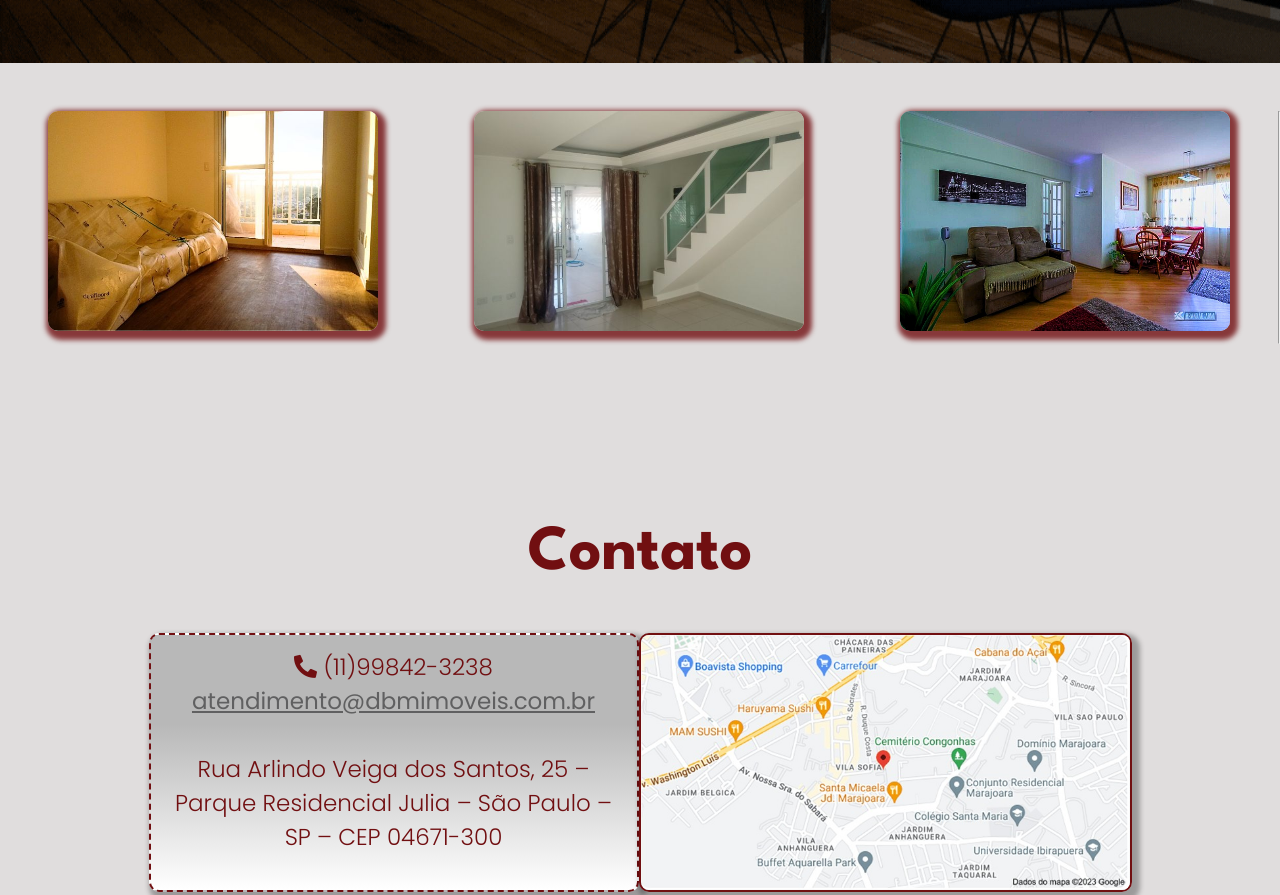
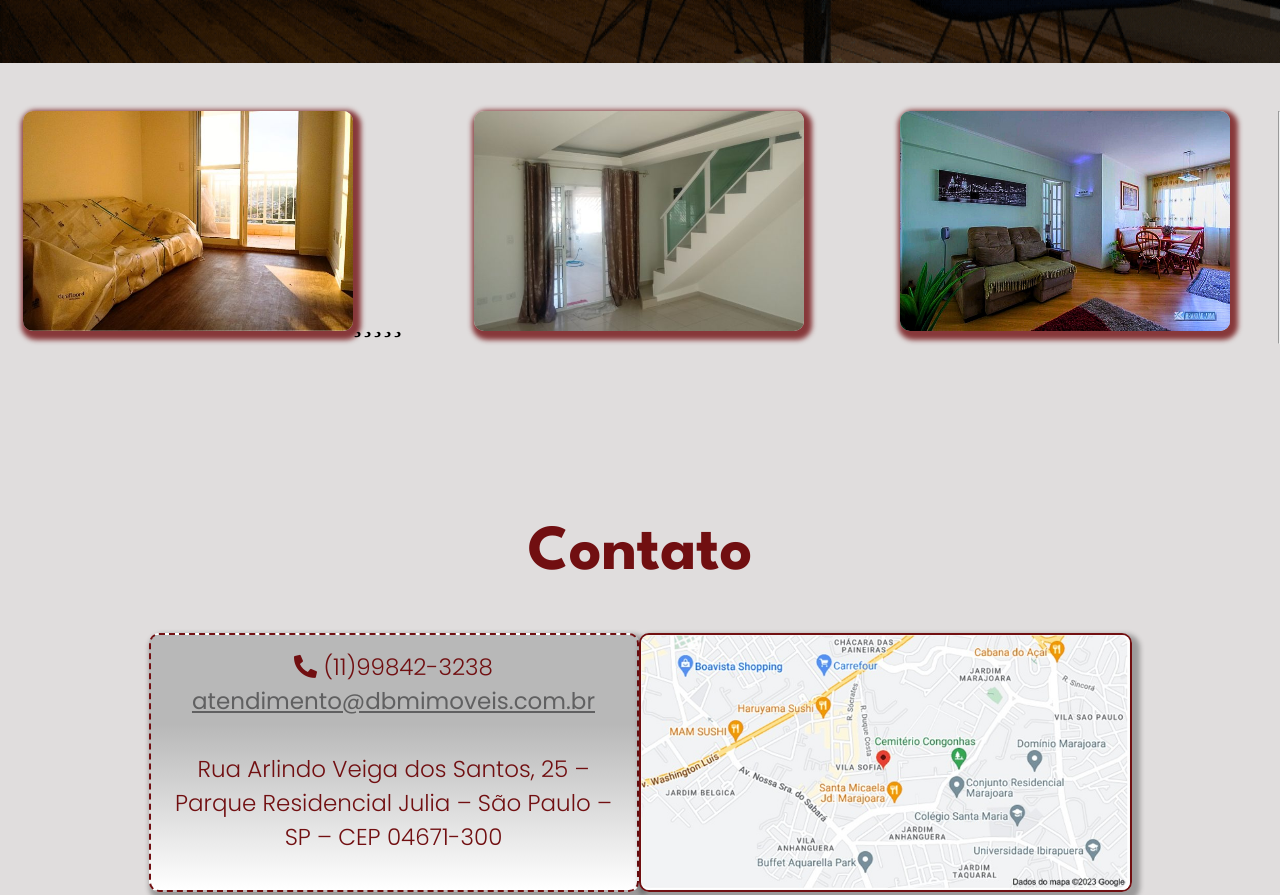
Before and after one commit to brunakin/DBM-Imoveis, a plain HTML site: page index.html in a window 1280 px wide. Shown: the part 757-1652 px from the top of the page. Drawn offline with Linux system fonts and the light colour scheme.

Commit message:
Update index.html

```diff
--- a/index.html
+++ b/index.html
@@ -38,7 +38,7 @@
         <h1><b>C</b>onfira nossos imóveis!</h1>
     </div>
     <div class="flex-container">
-        <div class="flex-item"><a href="imovel1.html"><img src="images/apto1.jpg" alt="Imóvel 1"></a></div>
+        <div class="flex-item"><a href="imovel1.html"><img src="images/apto1.jpg" alt="Imóvel 1"></a><i class="fa-solid fa-star"></i><i class="fa-solid fa-star"></i><i class="fa-solid fa-star"></i><i class="fa-solid fa-star"></i><i class="fa-solid fa-star"></i></div>
         <div class="flex-item"><a href="imovel2.html"><img src="images/apto2.jpg" alt="Imóvel 2"></a></div>
         <div class="flex-item"><a href="imovel3.html"><img src="images/apto3.jpg" alt="Imóvel 3"></a></div>
         <hr>
```
